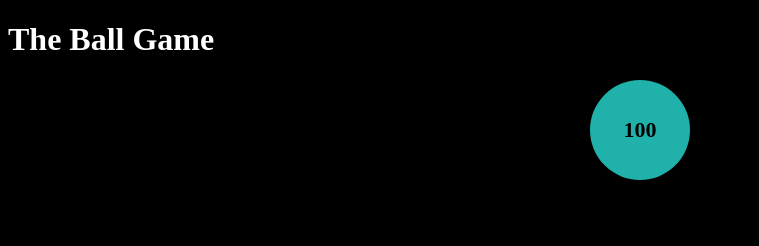
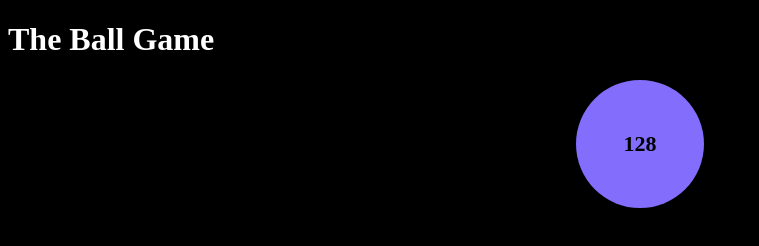
Before and after one commit to amirboxer/Git-Basics---The-Ball-Game, a plain HTML site: page index.html in a window 1280 px wide. Both pictures are taken after a click on the element "100". Shown: the whole page, without its empty margins (0-759 px from the left). Drawn offline with Linux system fonts and the light colour scheme.

Commit message:
Add getRandomColor to ball

```diff
--- a/index.html
+++ b/index.html
@@ -9,6 +9,7 @@
 <body>
     <h1>The Ball Game</h1>
     <div class="ball" onclick="onBallClick(this.innerHTML)">100</div>
+    <script src="js/util.js"></script>
     <script src="js/main.js"></script>
 </body>
 </html>
--- a/js/main.js
+++ b/js/main.js
@@ -5,9 +5,10 @@ function onBallClick(initialDiameter) {
     var ballDiameter = +initialDiameter
     ball.onclick = () => {
         var incrementAmount = getRandomInt(20, 60)
+        var newColor = getRandomColor()
         ballDiameter = ballDiameter + incrementAmount > 400 ? 100 : ballDiameter + incrementAmount
         ball.innerHTML = ballDiameter
-        ball.style = `height: ${ballDiameter}px; width: ${ballDiameter}px;`
+        ball.style = `height: ${ballDiameter}px; width: ${ballDiameter}px; background-color: ${newColor};`
     }
     ball.onclick()
 }
--- a/js/util.js
+++ b/js/util.js
@@ -5,3 +5,9 @@ function getRandomInt(min, max) {
     const maxFloored = Math.floor(max);
     return Math.floor(Math.random() * (maxFloored - minCeiled + 1) + minCeiled); // The maximum is inclusive and the minimum is inclusive
 }
+
+function getRandomColor() {
+    return "#" + Math.floor(Math.random() * 16777215).toString(16)
+}
+
+console.log(getRandomColor())
```
